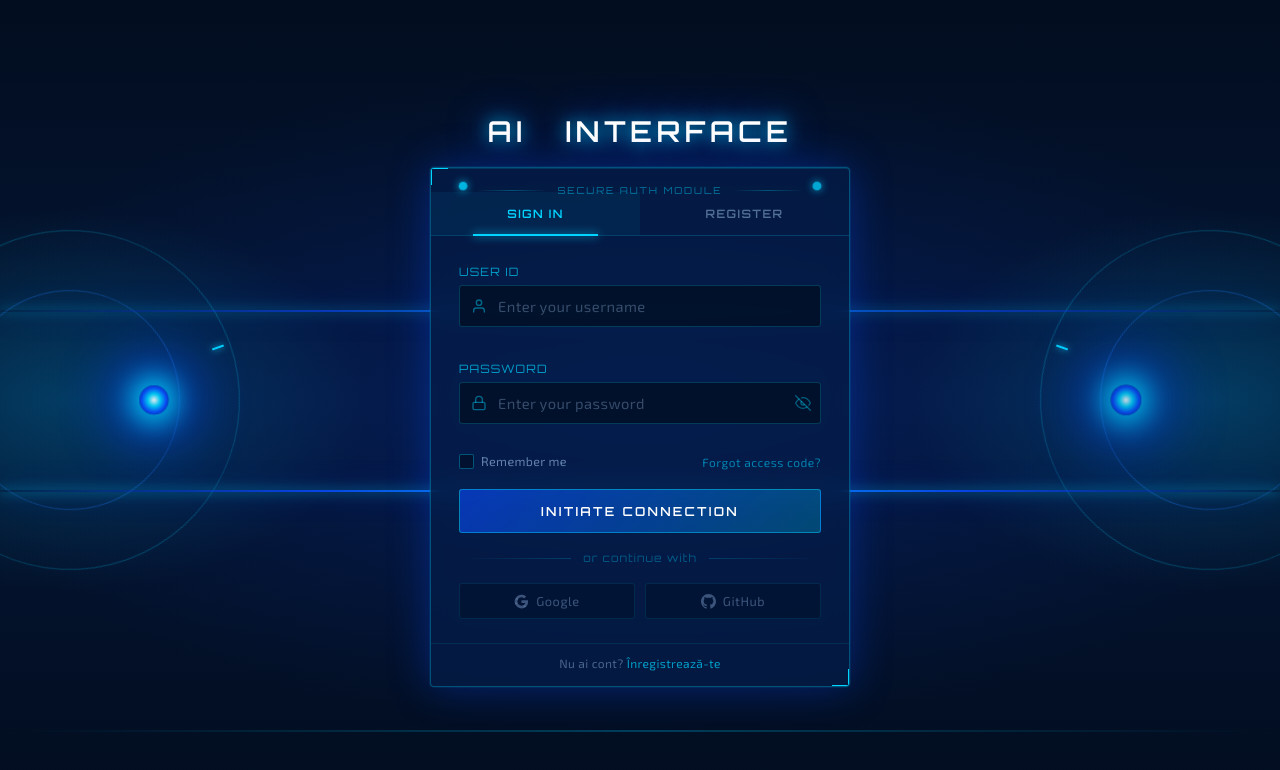
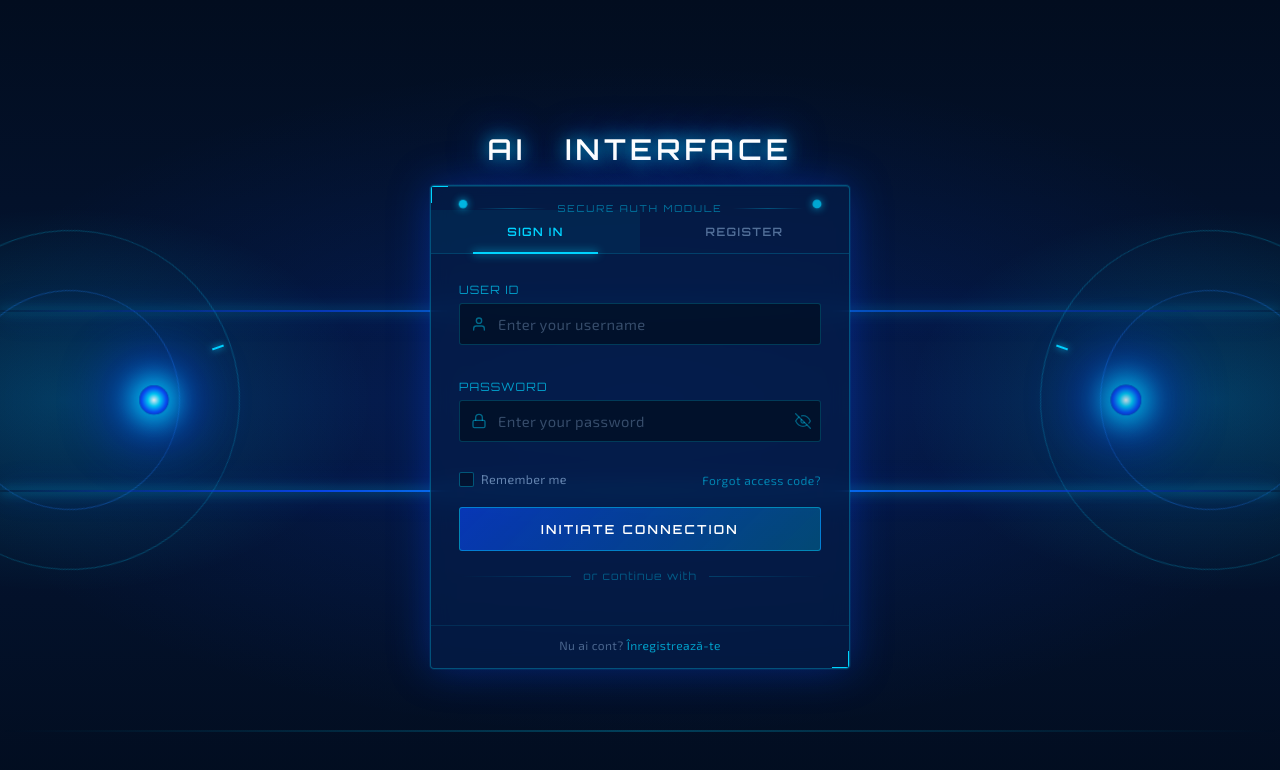
Before and after one commit to NicanorB/AsistentVirtual, a React (Vite) app in the folder frontend/: page / in a window 1280 px wide. Shown: the top 770 px of the page. Built offline with nearby package versions, Linux system fonts and the light colour scheme.

Commit message:
frontend/more-fixes

```diff
--- a/frontend/src/App.tsx
+++ b/frontend/src/App.tsx
@@ -796,26 +796,7 @@ export default function App() {
                   <span>or continue with</span>
                 </div>
 
-                <div className="social-row">
-                  <button
-                    type="button"
-                    className="social-btn"
-                    disabled
-                    onClick={() => handleSocialClick("Google")}
-                  >
-                    <GoogleIcon />
-                    Google
-                  </button>
-                  <button
-                    type="button"
-                    className="social-btn"
-                    disabled
-                    onClick={() => handleSocialClick("GitHub")}
-                  >
-                    <GitHubIcon />
-                    GitHub
-                  </button>
-                </div>
+
               </form>
             </div>
 
```
